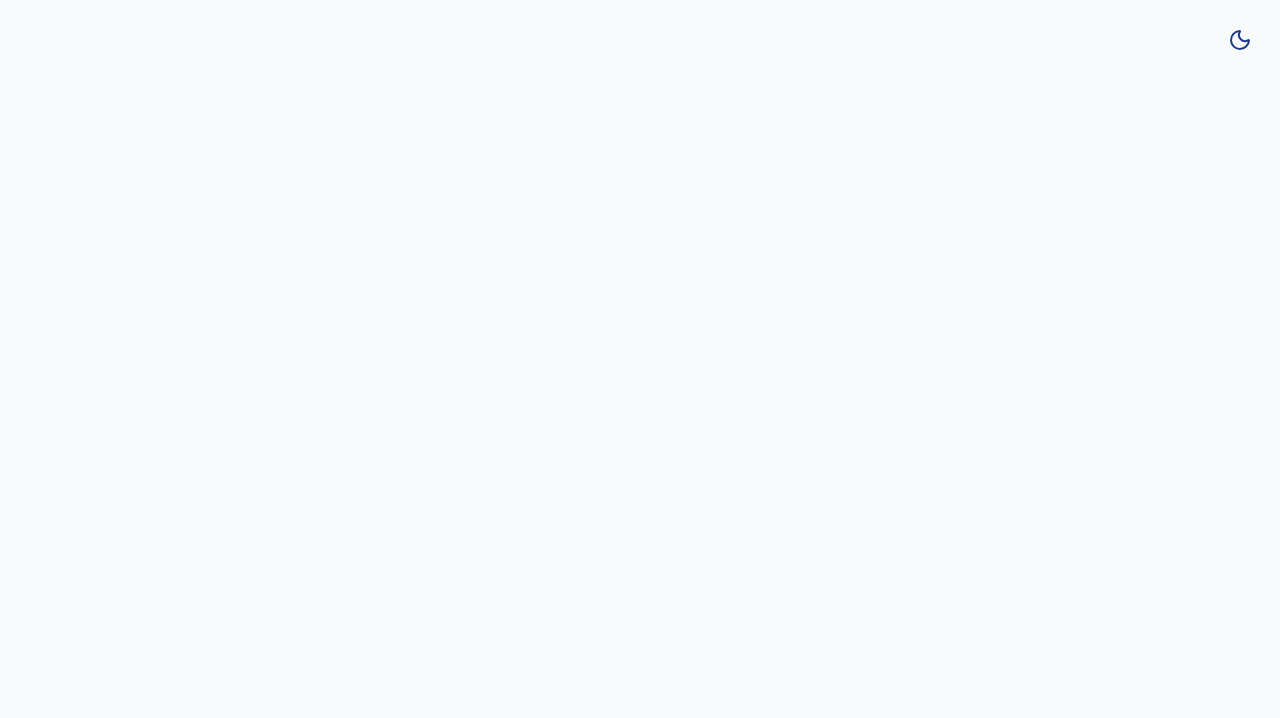
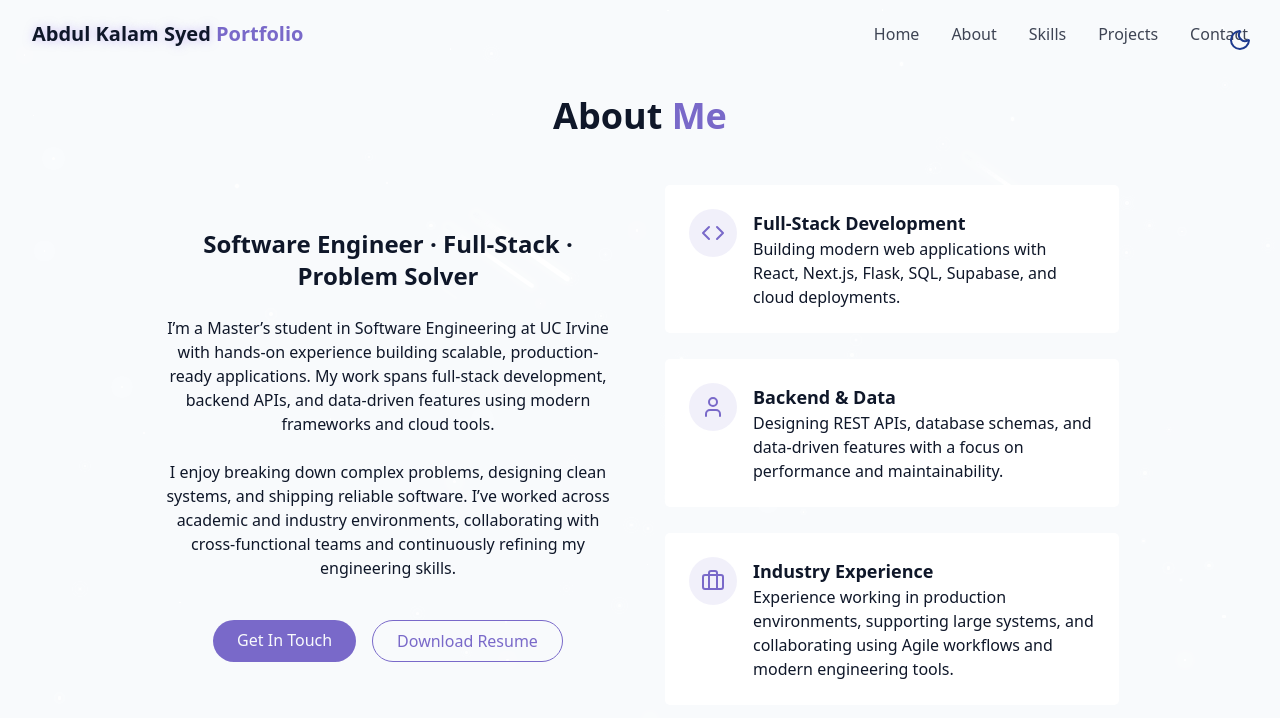
Before and after one commit to abdulksyed10/My-Portfolio-Website, a React app: page / in a window 1280 px wide. Shown: the top 718 px of the page. Built offline with nearby package versions, Linux system fonts and the light colour scheme; the HTML template or start-up script is replaced by a standard one.

Commit message:
Adding additional sections.

```diff
--- /dev/null
+++ b/src/components/AboutSection.jsx
@@ -0,0 +1,100 @@
+import { Briefcase, Code, User } from "lucide-react";
+
+export const AboutSection = () => {
+  return (
+    <section id="about" className="py-24 px-4 relative">
+      <div className="container mx-auto max-w-5xl">
+        <h2 className="text-3xl md:text-4xl font-bold mb-12 text-center">
+          About <span className="text-primary"> Me</span>
+        </h2>
+
+        <div className="grid grid-cols-1 md:grid-cols-2 gap-12 items-center">
+          {/* Left */}
+          <div className="space-y-6">
+            <h3 className="text-2xl font-semibold">
+              Software Engineer · Full-Stack · Problem Solver
+            </h3>
+
+            <p className="text-muted-foreground">
+              I’m a Master’s student in Software Engineering at UC Irvine with
+              hands-on experience building scalable, production-ready
+              applications. My work spans full-stack development, backend APIs,
+              and data-driven features using modern frameworks and cloud tools.
+            </p>
+
+            <p className="text-muted-foreground">
+              I enjoy breaking down complex problems, designing clean systems,
+              and shipping reliable software. I’ve worked across academic and
+              industry environments, collaborating with cross-functional teams
+              and continuously refining my engineering skills.
+            </p>
+
+            <div className="flex flex-col sm:flex-row gap-4 pt-4 justify-center">
+              <a href="#contact" className="cosmic-button">
+                Get In Touch
+              </a>
+
+              <a
+                href="\Abdul_Kalam_Syed_Resume.pdf"
+                target="_blank"
+                rel="noopener noreferrer"
+                className="px-6 py-2 rounded-full border border-primary text-primary hover:bg-primary/10 transition-colors duration-300"
+              >
+                Download Resume
+              </a>
+            </div>
+          </div>
+
+          {/* Right */}
+          <div className="grid grid-cols-1 gap-6">
+            <div className="gradient-border p-6 card-hover">
+              <div className="flex items-start gap-4">
+                <div className="p-3 rounded-full bg-primary/10">
+                  <Code className="h-6 w-6 text-primary" />
+                </div>
+                <div className="text-left">
+                  <h4 className="font-semibold text-lg">Full-Stack Development</h4>
+                  <p className="text-muted-foreground">
+                    Building modern web applications with React, Next.js,
+                    Flask, SQL, Supabase, and cloud deployments.
+                  </p>
+                </div>
+              </div>
+            </div>
+
+            <div className="gradient-border p-6 card-hover">
+              <div className="flex items-start gap-4">
+                <div className="p-3 rounded-full bg-primary/10">
+                  <User className="h-6 w-6 text-primary" />
+                </div>
+                <div className="text-left">
+                  <h4 className="font-semibold text-lg">Backend & Data</h4>
+                  <p className="text-muted-foreground">
+                    Designing REST APIs, database schemas, and data-driven
+                    features with a focus on performance and maintainability.
+                  </p>
+                </div>
+              </div>
+            </div>
+
+            <div className="gradient-border p-6 card-hover">
+              <div className="flex items-start gap-4">
+                <div className="p-3 rounded-full bg-primary/10">
+                  <Briefcase className="h-6 w-6 text-primary" />
+                </div>
+                <div className="text-left">
+                  <h4 className="font-semibold text-lg">Industry Experience</h4>
+                  <p className="text-muted-foreground">
+                    Experience working in production environments, supporting
+                    large systems, and collaborating using Agile workflows and
+                    modern engineering tools.
+                  </p>
+                </div>
+              </div>
+            </div>
+          </div>
+        </div>
+      </div>
+    </section>
+  );
+};
--- /dev/null
+++ b/src/components/Navbar.jsx
@@ -0,0 +1,91 @@
+import { cn } from "@/lib/utils";
+import { Menu, X } from "lucide-react";
+import { useEffect, useState } from "react";
+
+const navItems = [
+  { name: "Home", href: "#hero" },
+  { name: "About", href: "#about" },
+  { name: "Skills", href: "#skills" },
+  { name: "Projects", href: "#projects" },
+  { name: "Contact", href: "#contact" },
+];
+
+export const Navbar = () => {
+  const [isScrolled, setIsScrolled] = useState(false);
+  const [isMenuOpen, setIsMenuOpen] = useState(false);
+
+  useEffect(() => {
+    const handleScroll = () => {
+      setIsScrolled(window.screenY > 10);
+    };
+
+    window.addEventListener("scroll", handleScroll);
+    return () => window.removeEventListener("scroll", handleScroll);
+  }, []);
+  return (
+    <nav
+      className={cn(
+        "fixed w-full z-40 transition-all duration-300",
+        isScrolled ? "py-3 bg-background/80 backdrop-blur-md shadow-xs" : "py-5"
+      )}
+    >
+      <div className="container flex items-center justify-between">
+        <a
+          className="text-xl font-bold text-primary flex items-center"
+          href="#hero"
+        >
+          <span className="relative z-10">
+            <span className="text-glow text-foreground"> Abdul Kalam Syed </span>{" "}
+            Portfolio
+          </span>
+        </a>
+
+        {/* desktop nav */}
+        <div className="hidden md:flex space-x-8">
+          {navItems.map((item, key) => (
+            <a
+              key={key}
+              href={item.href}
+              className="text-foreground/80 hover:text-primary transition-colors duration-300"
+            >
+              {item.name}
+            </a>
+          ))}
+        </div>
+
+        {/* mobile nav */}
+
+        <button
+          onClick={() => setIsMenuOpen((prev) => !prev)}
+          className="md:hidden p-2 text-foreground z-50"
+          aria-label={isMenuOpen ? "Close Menu" : "Open Menu"}
+        >
+          {isMenuOpen ? <X size={24} /> : <Menu size={24} />}{" "}
+        </button>
+
+        <div
+          className={cn(
+            "fixed inset-0 bg-background/95 backdroup-blur-md z-40 flex flex-col items-center justify-center",
+            "transition-all duration-300 md:hidden",
+            isMenuOpen
+              ? "opacity-100 pointer-events-auto"
+              : "opacity-0 pointer-events-none"
+          )}
+        >
+          <div className="flex flex-col space-y-8 text-xl">
+            {navItems.map((item, key) => (
+              <a
+                key={key}
+                href={item.href}
+                className="text-foreground/80 hover:text-primary transition-colors duration-300"
+                onClick={() => setIsMenuOpen(false)}
+              >
+                {item.name}
+              </a>
+            ))}
+          </div>
+        </div>
+      </div>
+    </nav>
+  );
+};
--- /dev/null
+++ b/src/components/StarBackground.jsx
@@ -0,0 +1,95 @@
+import { useEffect, useState } from "react";
+
+// id, size, x, y, opacity, animationDuration
+// id, size, x, y, delay, animationDuration
+
+export const StarBackground = () => {
+  const [stars, setStars] = useState([]);
+  const [meteors, setMeteors] = useState([]);
+
+  useEffect(() => {
+    generateStars();
+    generateMeteors();
+
+    const handleResize = () => {
+      generateStars();
+    };
+
+    window.addEventListener("resize", handleResize);
+
+    return () => window.removeEventListener("resize", handleResize);
+  }, []);
+
+  const generateStars = () => {
+    const numberOfStars = Math.floor(
+      (window.innerWidth * window.innerHeight) / 10000
+    );
+
+    const newStars = [];
+
+    for (let i = 0; i < numberOfStars; i++) {
+      newStars.push({
+        id: i,
+        size: Math.random() * 3 + 1,
+        x: Math.random() * 100,
+        y: Math.random() * 100,
+        opacity: Math.random() * 0.5 + 0.5,
+        animationDuration: Math.random() * 4 + 2,
+      });
+    }
+
+    setStars(newStars);
+  };
+
+  const generateMeteors = () => {
+    const numberOfMeteors = 4;
+    const newMeteors = [];
+
+    for (let i = 0; i < numberOfMeteors; i++) {
+      newMeteors.push({
+        id: i,
+        size: Math.random() * 2 + 1,
+        x: Math.random() * 100,
+        y: Math.random() * 20,
+        delay: Math.random() * 15,
+        animationDuration: Math.random() * 3 + 3,
+      });
+    }
+
+    setMeteors(newMeteors);
+  };
+
+  return (
+    <div className="fixed inset-0 overflow-hidden pointer-events-none z-0">
+      {stars.map((star) => (
+        <div
+          key={star.id}
+          className="star animate-pulse-subtle"
+          style={{
+            width: star.size + "px",
+            height: star.size + "px",
+            left: star.x + "%",
+            top: star.y + "%",
+            opacity: star.opacity,
+            animationDuration: star.animationDuration + "s",
+          }}
+        />
+      ))}
+
+      {meteors.map((meteor) => (
+        <div
+          key={meteor.id}
+          className="meteor animate-meteor"
+          style={{
+            width: meteor.size * 50 + "px",
+            height: meteor.size * 2 + "px",
+            left: meteor.x + "%",
+            top: meteor.y + "%",
+            animationDelay: meteor.delay,
+            animationDuration: meteor.animationDuration + "s",
+          }}
+        />
+      ))}
+    </div>
+  );
+};
--- a/src/pages/Home.jsx
+++ b/src/pages/Home.jsx
@@ -1,4 +1,7 @@
 import { ThemeToggle } from "../components/ThemeToggle";
+import { AboutSection } from "../components/AboutSection";
+import { StarBackground } from "@/components/StarBackground";
+import { Navbar } from "../components/Navbar";
 
 export const Home = () => {
   return (
@@ -8,13 +11,15 @@ export const Home = () => {
       <ThemeToggle />
 
       {/* Background Effects */}
-
+      <StarBackground />
 
       {/* Navbar */}
-
+      <Navbar />
 
       {/* Main Content */}
-
+      <main>
+        <AboutSection />
+      </main>
 
       {/* Footer */}
 
```
Also changed, not shown: src/components/ContactSection.jsx (added), src/components/Footer.jsx (added), src/components/HeroSection.jsx (added), src/components/ProjectSection.jsx (added), src/components/SkillsSection.jsx (added), 1 other file (tests, documents, lock files or other folders). Lines whose indentation alone changed are shown as unchanged.
